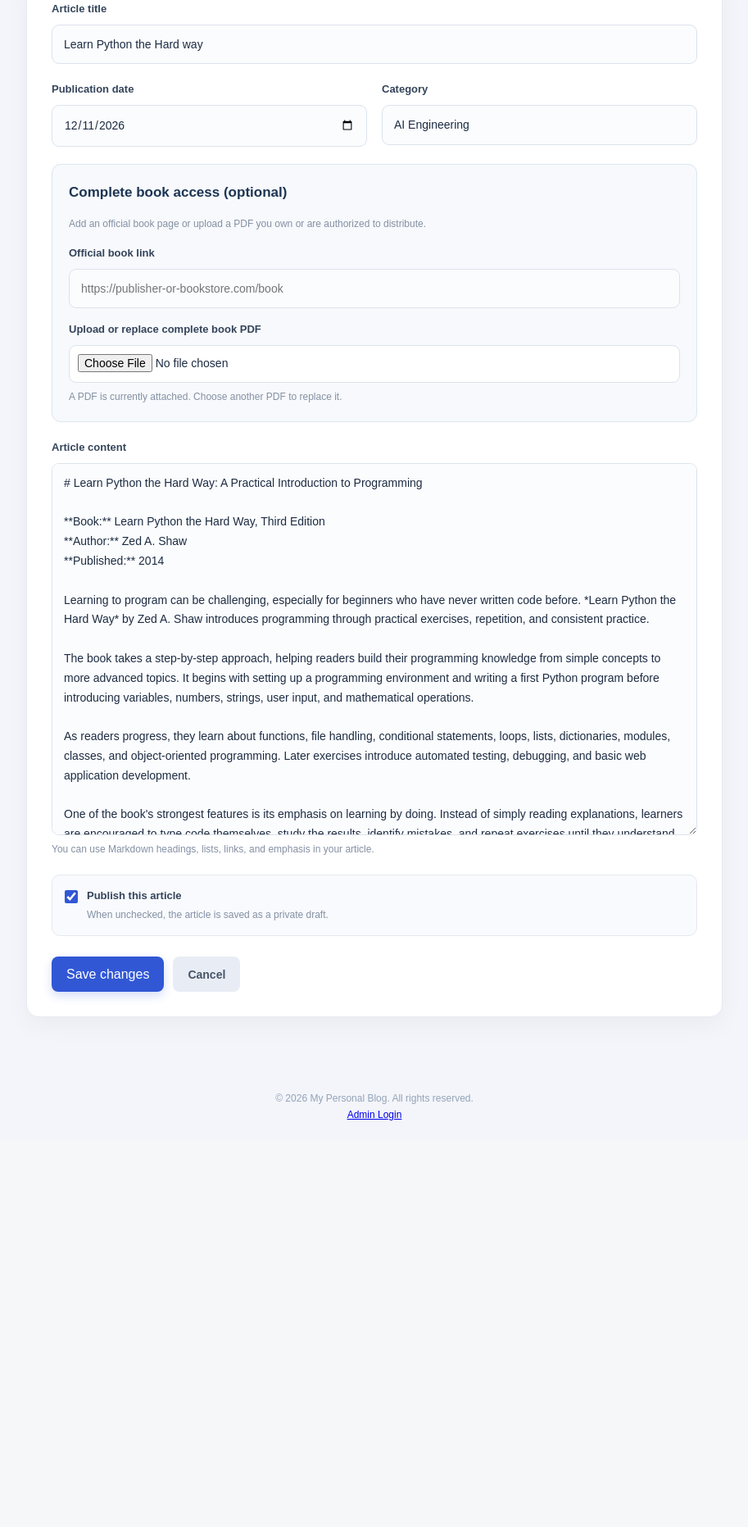
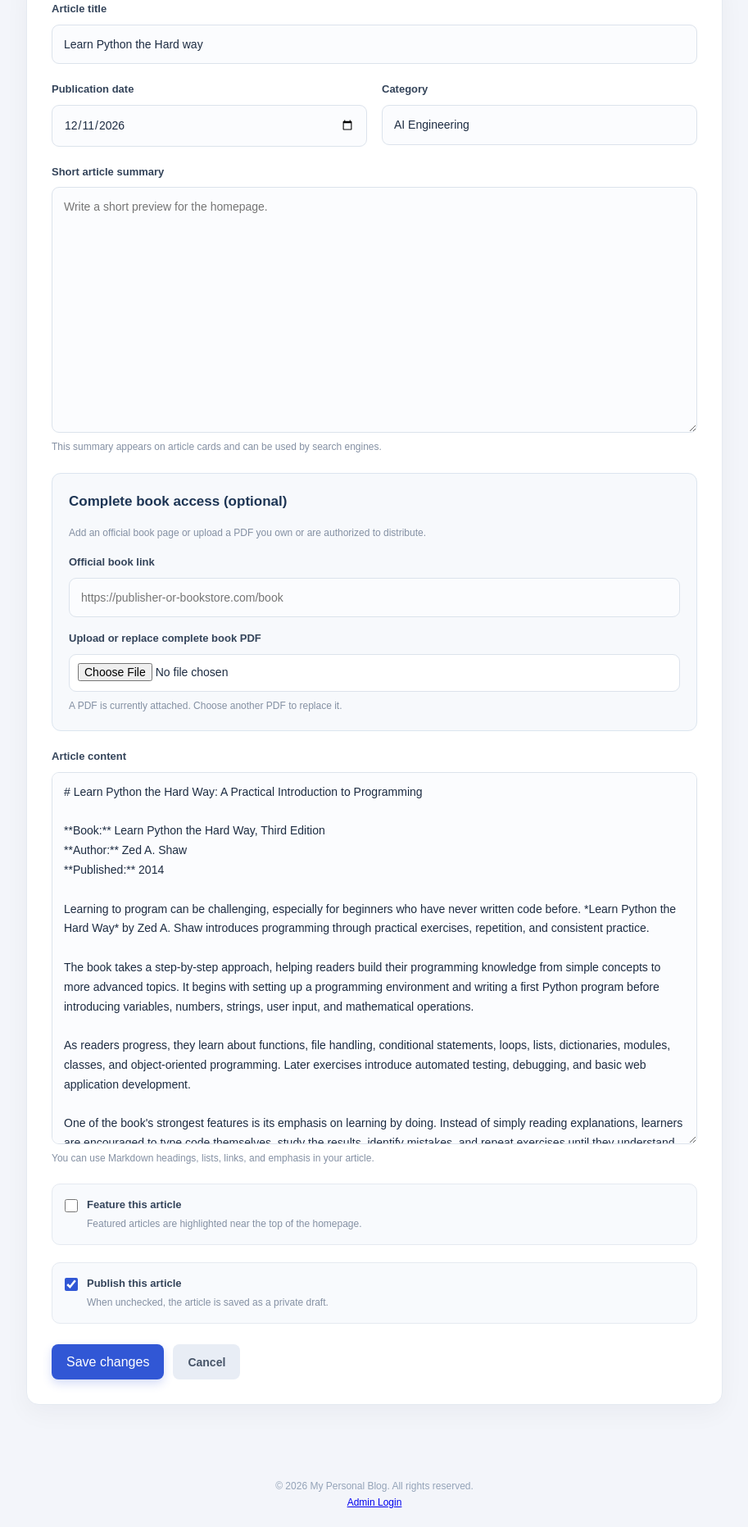
Before and after one commit to ugochi74/personal-blog, a Flask app: page /admin/articles/learn-python-the-hard-way/edit in a window 1280 px wide. Shown: the part 270-2133 px from the top of the page at 82% size, without its empty margins (183-1096 px from the left). Before the commit the page ends 1637 px from the top, so only its background shows below. Run offline with Flask 3, Linux system fonts and the light colour scheme; the visitor is signed in with stand-in values (Sample User, id 1); parts of the project's set-up code (start-up, migrations or seed data) failed here and were passed over.

Commit message:
Edit article summary and featured status

```diff
--- a/templates/admin/edit_article.html
+++ b/templates/admin/edit_article.html
@@ -35,6 +35,11 @@
                 <input type="text" id="category" name="category" value="{{ article.category }}" placeholder="e.g. Faith, Engineering">
             </div>
         </div>
+        <div class="editor-field">
+            <label for="excerpt">Short article summary</label>
+            <textarea id="excerpt" name="excerpt" rows="3" maxlength="300" placeholder="Write a short preview for the homepage.">{{ article.excerpt }}</textarea>
+            <p class="editor-help">This summary appears on article cards and can be used by search engines.</p>
+        </div>
         <div class="book-access-fields">
             <h2>Complete book access (optional)</h2>
             <p class="editor-help">Add an official book page or upload a PDF you own or are authorized to distribute.</p>
@@ -58,6 +63,10 @@
             <p class="editor-help">You can use Markdown headings, lists, links, and emphasis in your article.</p>
         </div>
         <label class="publish-option">
+            <input type="checkbox" name="featured" {% if article.featured %}checked{% endif %}>
+            <span><strong>Feature this article</strong><small>Featured articles are highlighted near the top of the homepage.</small></span>
+        </label>
+        <label class="publish-option">
             <input type="checkbox" name="published" {% if article.published %}checked{% endif %}>
             <span>
                 <strong>Publish this article</strong>
```
